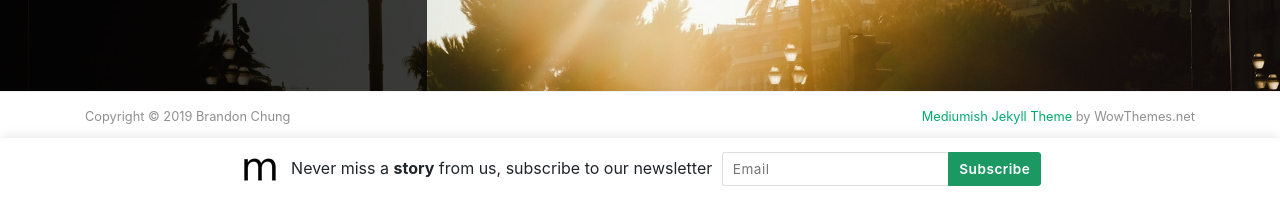
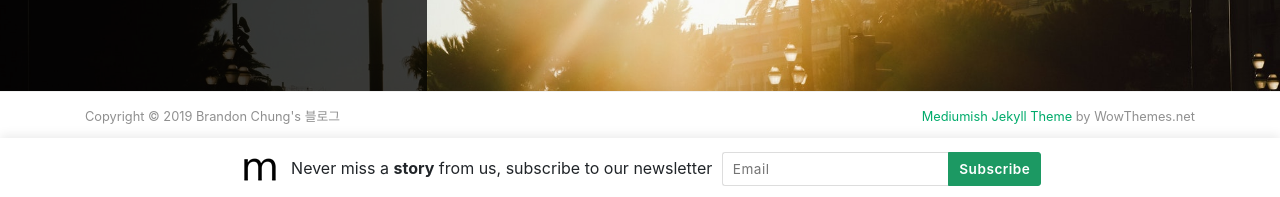
Before and after one commit to head77x/head77x.github.io, a Jekyll site: the page built from index.html, in a window 1280 px wide and 900 px high, scrolled down 1540 px. Shown: the part 700-897 px from the top of the window. Built offline with Jekyll 4.4.1, drawn with Linux system fonts in a browser that asks for light colours; nearby versions of some CDN libraries; the list of posts is cut into pages by our own code; some of the changed text lies outside the part shown.

Commit message:
Update _config.yml

```diff
--- a/_config.yml
+++ b/_config.yml
@@ -1,5 +1,5 @@
 # Site
-name: "Brandon Chung"
+name: "Brandon Chung's 블로그"
 title: "Brandon's Blog"
 description: "Game Designer/Game Coder"
 logo: 'assets/images/logo.png'
```
